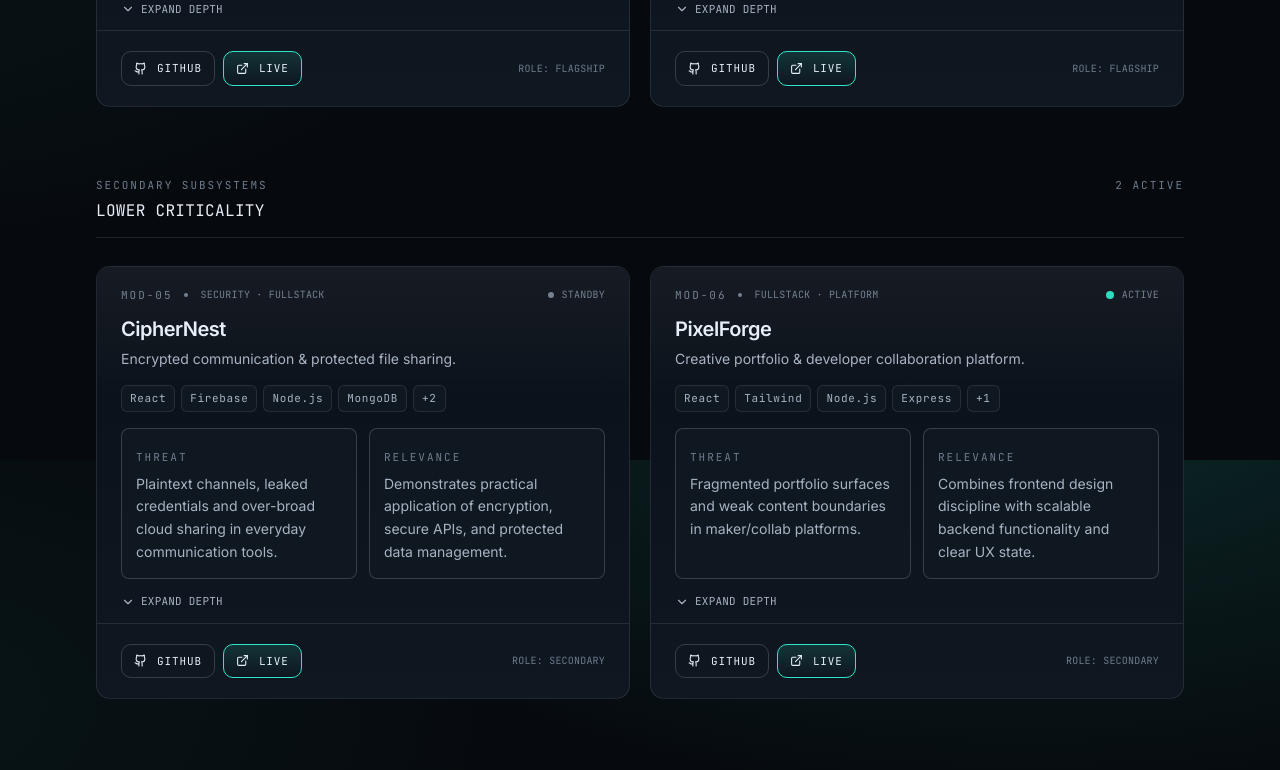
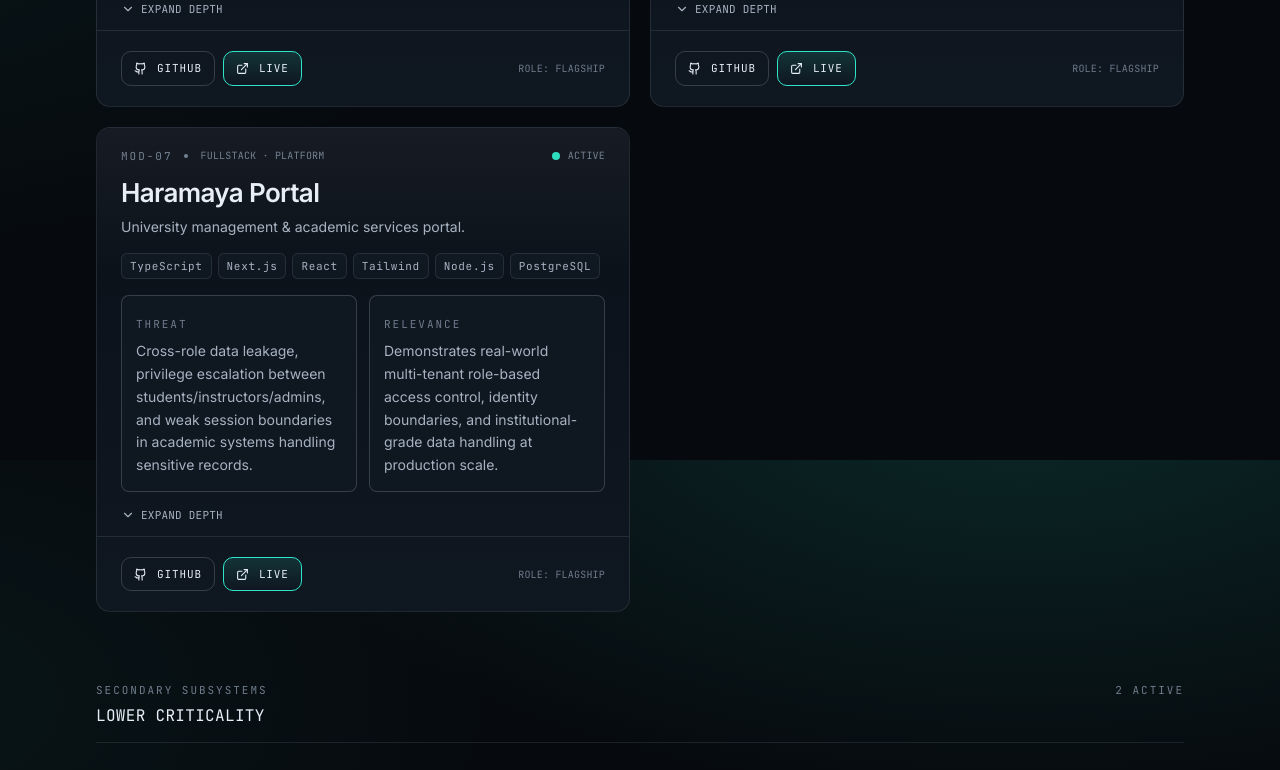
Before and after one commit to lidugirma60/Portfolio-website-, a Next.js app: page / in a window 1280 px wide. Shown: the part 2740-3510 px from the top of the page. Built offline with nearby package versions, Linux system fonts and the light colour scheme.

Commit message:
portal project added

```diff
--- a/src/content/profile.ts
+++ b/src/content/profile.ts
@@ -29,7 +29,7 @@ export const profile = {
     telegram: "https://t.me/Lidoo13",
     twitter: "https://x.com/selemgirma",
     youtube: "https://youtube.com/@selemgirma",
-    domain: "https://selemgirma.dev",
+    domain: "https://selem-portfolio.vercel.app",
   },
 
   // Path served from /public.
--- a/src/content/projects.ts
+++ b/src/content/projects.ts
@@ -196,6 +196,36 @@ export const projects: ProjectModule[] = [
       live: "https://pixelforge.selemgirma.dev",
     },
   },
+  {
+    id: "haramaya-portal",
+    code: "MOD-07",
+    title: "Haramaya Portal",
+    role: "FLAGSHIP",
+    tagline: "University management & academic services portal.",
+    function:
+      "A web-based university management system that streamlines academic and administrative services, providing role-based access for students, instructors, and administrators to manage courses, academic records, user information, and institutional operations through a centralized digital portal.",
+    stack: ["TypeScript", "Next.js", "React", "Tailwind", "Node.js", "PostgreSQL"],
+    threat:
+      "Cross-role data leakage, privilege escalation between students/instructors/admins, and weak session boundaries in academic systems handling sensitive records.",
+    relevance:
+      "Demonstrates real-world multi-tenant role-based access control, identity boundaries, and institutional-grade data handling at production scale.",
+    depth: [
+      "Role-based authorization with strict boundaries between student, instructor, and admin contexts.",
+      "Centralized academic record handling with audit trails and validated state transitions.",
+    ],
+    features: [
+      "Role-based access control (student/instructor/admin)",
+      "Course & academic record management",
+      "User & institutional operations dashboard",
+      "Centralized administrative services",
+    ],
+    categories: ["FULLSTACK", "PLATFORM"],
+    state: "ACTIVE",
+    links: {
+      github: "https://github.com/lidugirma60/haramaya-portal-sample",
+      live: "https://haramaya-portal-sample.vercel.app",
+    },
+  },
 ];
 
 export const projectFilters: { id: ProjectCategory | "ALL"; label: string }[] = [
```
